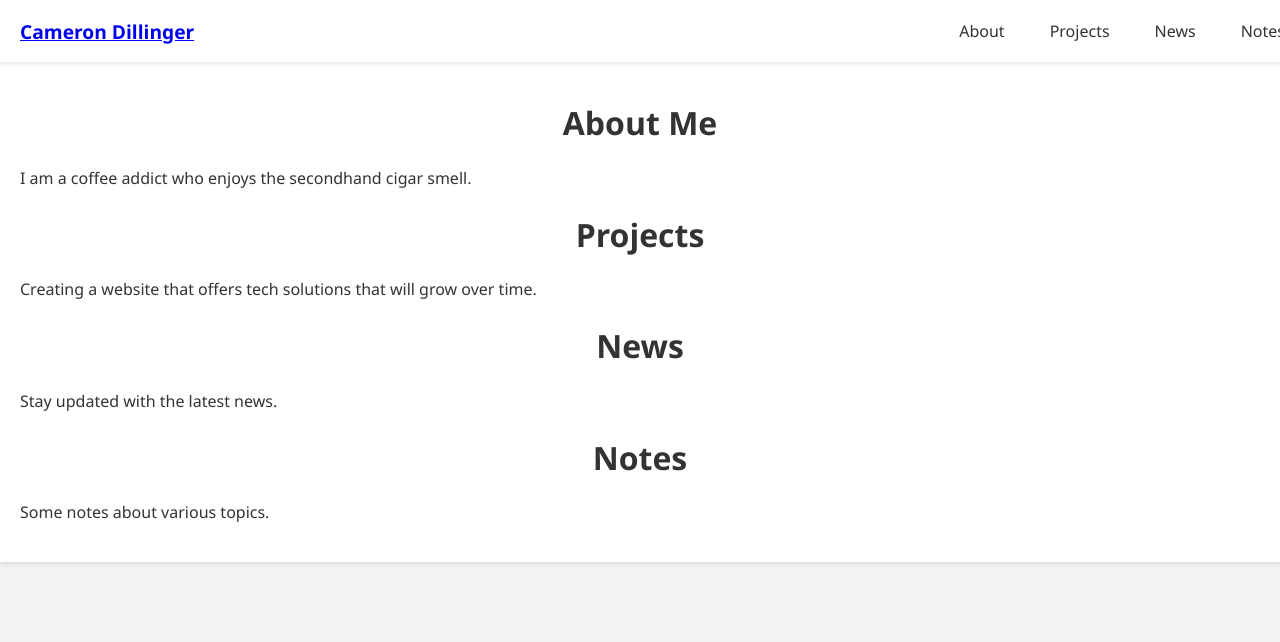
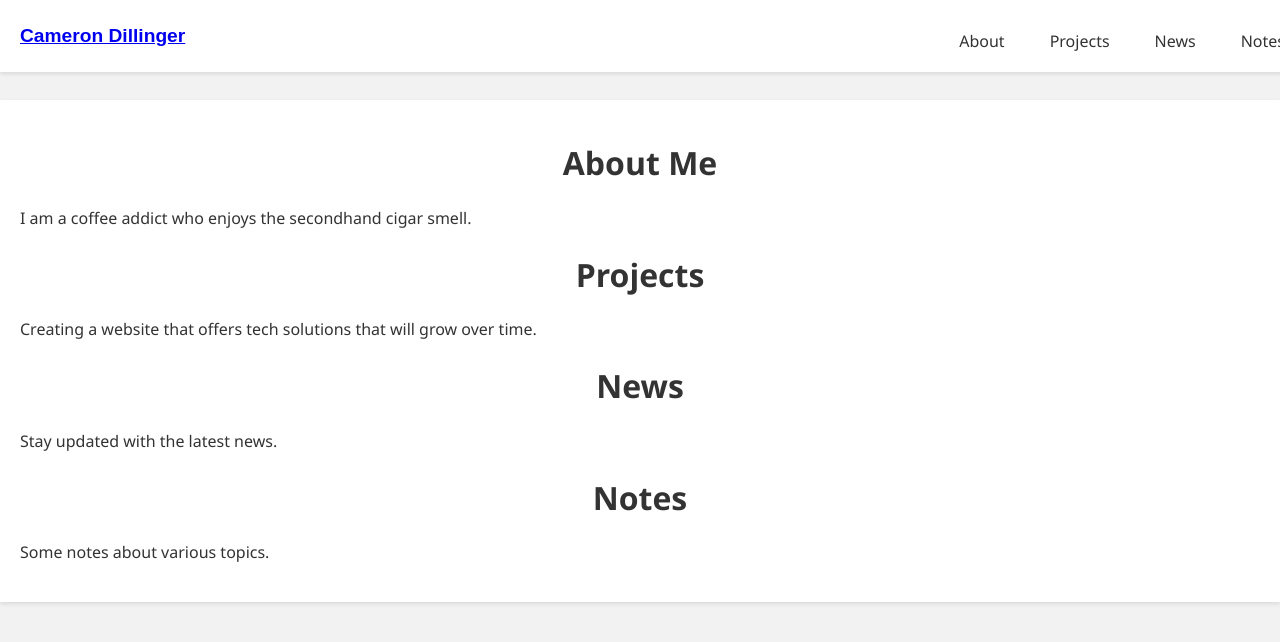
Before and after one commit to shiny244/mywebsite, a plain HTML site: page index.html in a window 1280 px wide. Drawn offline with Linux system fonts and the light colour scheme.

Commit message:
Update styles.css

```diff
--- a/styles.css
+++ b/styles.css
@@ -23,6 +23,7 @@ body {
 .header .brand {
     font-size: 1.2rem; /* Adjust font size */
     font-weight: bold; /* Bold text */
+    font-family: 'Arial', sans-serif; /* New font family */
     color: #333; /* Dark text color */
     text-decoration: none; /* Remove underline */
 }
@@ -36,6 +37,9 @@ body {
     padding: 0;
     margin: 0;
     display: flex; /* Use flexbox for tabs */
+    justify-content: center; /* Center tabs horizontally */
+    align-items: center; /* Center align items vertically */
+    margin-top: 10px; /* Adjust top margin for tabs */
 }
 
 .tabs li {
@@ -61,7 +65,7 @@ body {
 }
 
 .content {
-    margin-top: 60px; /* Adjust top margin to account for fixed header */
+    margin-top: 100px; /* Adjust top margin to account for fixed header */
     padding: 20px; /* Add padding inside content */
     background-color: #ffffff; /* White background for content */
     box-shadow: 0 2px 4px rgba(0, 0, 0, 0.1); /* Shadow for content */
```
